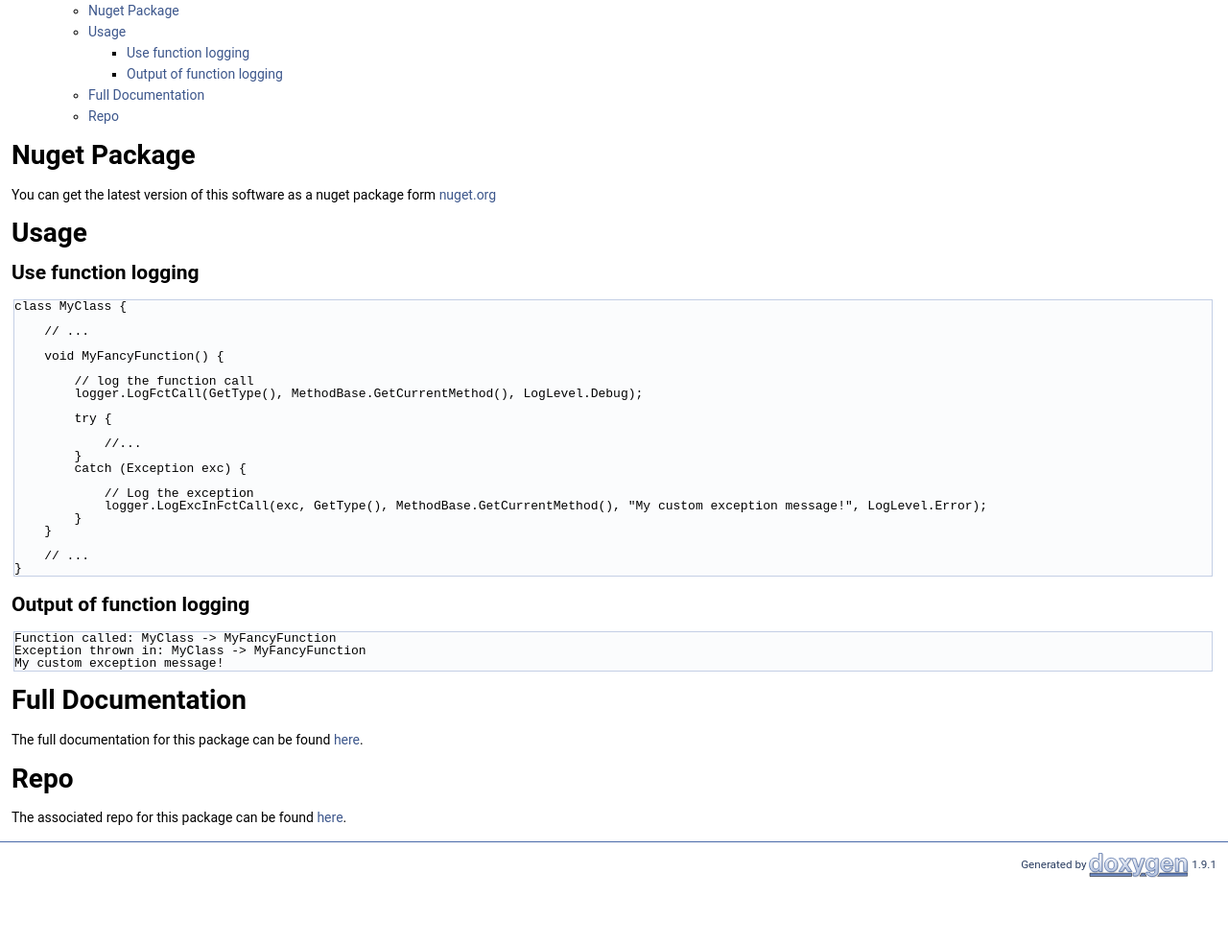
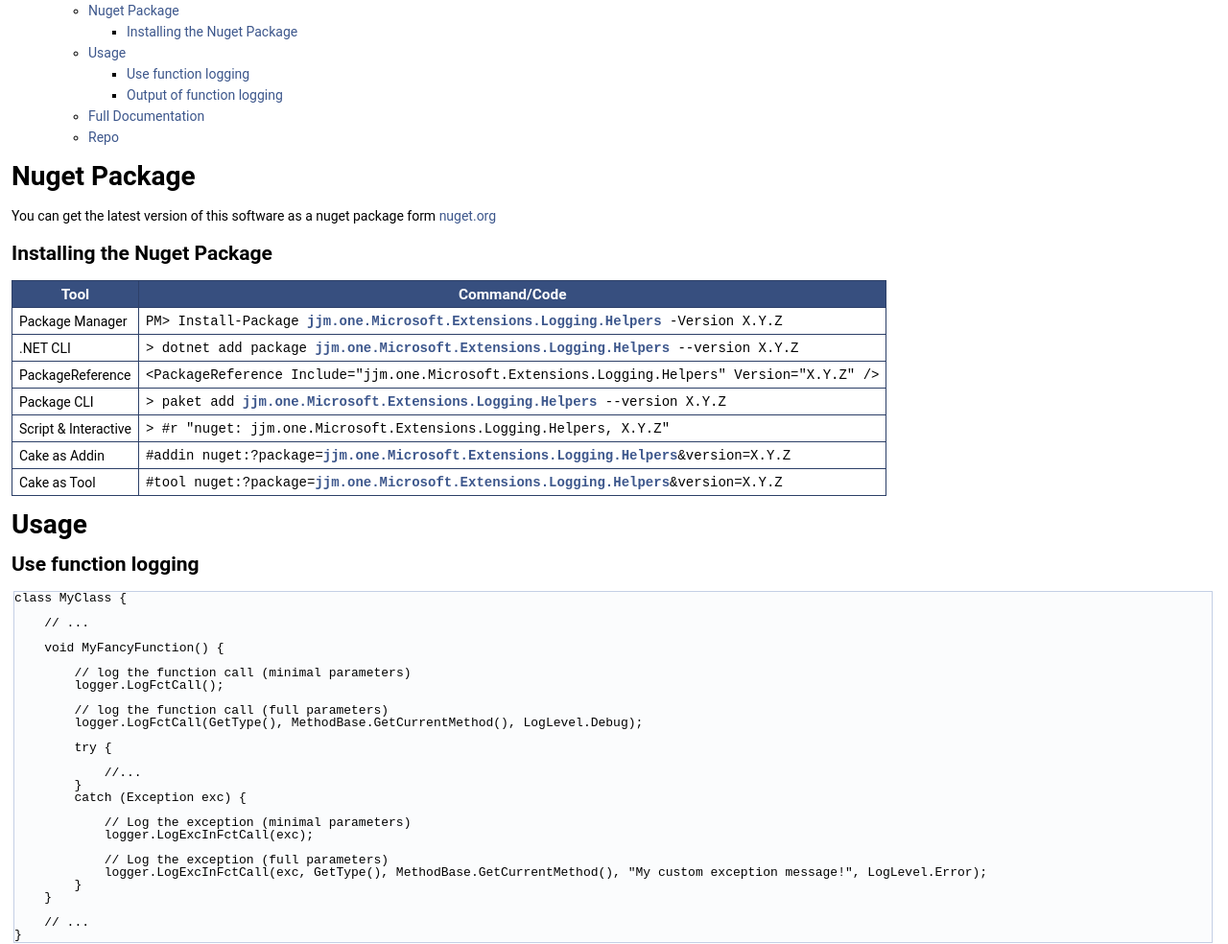
Before and after one commit to jjm-soft/jjm-soft.Microsoft.Extensions.Logging.Helpers, a plain HTML site: page develop/doc/html/index.html in a window 1280 px wide. Shown: the part 1315-2299 px from the top of the page at 96% size. Before the commit the page ends 2232 px from the top, so only its background shows below. Drawn offline with Linux system fonts and the light colour scheme.

Commit message:
Deploying to gh-pages from @ jjm-one/jjm.one.Microsoft.Extensions.Logging.Helpers@469259846b23aab4d9b6389e19be1a604d4c6207 🚀

```diff
--- a/develop/doc/html/index.html
+++ b/develop/doc/html/index.html
@@ -86,7 +86,10 @@
 <li><a href="#jjmonemicrosoftextensionslogginghelpers">jjm.one.Microsoft.Extensions.Logging.Helpers</a><ul>
 <li><a href="#status">Status</a></li>
 <li><a href="#table-of-contents">Table of contents</a></li>
-<li><a href="#nuget-package">Nuget Package</a></li>
+<li><a href="#nuget-package">Nuget Package</a><ul>
+<li><a href="#installing-the-nuget-package">Installing the Nuget Package</a></li>
+</ul>
+</li>
 <li><a href="#usage">Usage</a><ul>
 <li><a href="#use-function-logging">Use function logging</a></li>
 <li><a href="#output-of-function-logging">Output of function logging</a></li>
@@ -100,9 +103,29 @@
 <h1><a class="anchor" id="autotoc_md3"></a>
 Nuget Package</h1>
 <p>You can get the latest version of this software as a nuget package form <a href="https://www.nuget.org/packages/jjm.one.Microsoft.Extensions.Logging.Helpers/">nuget.org</a></p>
-<h1><a class="anchor" id="autotoc_md4"></a>
+<h2><a class="anchor" id="autotoc_md4"></a>
+Installing the Nuget Package</h2>
+<table class="markdownTable">
+<tr class="markdownTableHead">
+<th class="markdownTableHeadNone">Tool   </th><th class="markdownTableHeadNone">Command/Code    </th></tr>
+<tr class="markdownTableRowOdd">
+<td class="markdownTableBodyNone">Package Manager   </td><td class="markdownTableBodyNone"><code>PM&gt; Install-Package <a class="el" href="namespacejjm_1_1one_1_1Microsoft_1_1Extensions_1_1Logging_1_1Helpers.html">jjm.one.Microsoft.Extensions.Logging.Helpers</a> -Version X.Y.Z</code>    </td></tr>
+<tr class="markdownTableRowEven">
+<td class="markdownTableBodyNone">.NET CLI   </td><td class="markdownTableBodyNone"><code>&gt; dotnet add package <a class="el" href="namespacejjm_1_1one_1_1Microsoft_1_1Extensions_1_1Logging_1_1Helpers.html">jjm.one.Microsoft.Extensions.Logging.Helpers</a> --version X.Y.Z</code>    </td></tr>
+<tr class="markdownTableRowOdd">
+<td class="markdownTableBodyNone">PackageReference   </td><td class="markdownTableBodyNone"><code>&lt;PackageReference Include="jjm.one.Microsoft.Extensions.Logging.Helpers" Version="X.Y.Z" /&gt;</code>    </td></tr>
+<tr class="markdownTableRowEven">
+<td class="markdownTableBodyNone">Package CLI   </td><td class="markdownTableBodyNone"><code>&gt; paket add <a class="el" href="namespacejjm_1_1one_1_1Microsoft_1_1Extensions_1_1Logging_1_1Helpers.html">jjm.one.Microsoft.Extensions.Logging.Helpers</a> --version X.Y.Z</code>    </td></tr>
+<tr class="markdownTableRowOdd">
+<td class="markdownTableBodyNone">Script &amp; Interactive   </td><td class="markdownTableBodyNone"><code>&gt; #r "nuget: jjm.one.Microsoft.Extensions.Logging.Helpers, X.Y.Z"</code>    </td></tr>
+<tr class="markdownTableRowEven">
+<td class="markdownTableBodyNone">Cake as Addin   </td><td class="markdownTableBodyNone"><code>#addin nuget:?package=<a class="el" href="namespacejjm_1_1one_1_1Microsoft_1_1Extensions_1_1Logging_1_1Helpers.html">jjm.one.Microsoft.Extensions.Logging.Helpers</a>&amp;version=X.Y.Z</code>    </td></tr>
+<tr class="markdownTableRowOdd">
+<td class="markdownTableBodyNone">Cake as Tool   </td><td class="markdownTableBodyNone"><code>#tool nuget:?package=<a class="el" href="namespacejjm_1_1one_1_1Microsoft_1_1Extensions_1_1Logging_1_1Helpers.html">jjm.one.Microsoft.Extensions.Logging.Helpers</a>&amp;version=X.Y.Z</code>   </td></tr>
+</table>
+<h1><a class="anchor" id="autotoc_md5"></a>
 Usage</h1>
-<h2><a class="anchor" id="autotoc_md5"></a>
+<h2><a class="anchor" id="autotoc_md6"></a>
 Use function logging</h2>
 <div class="fragment"><div class="line">class MyClass {</div>
 <div class="line"> </div>
@@ -110,7 +133,10 @@
 <div class="line"> </div>
 <div class="line">    void MyFancyFunction() {</div>
 <div class="line"> </div>
-<div class="line">        // log the function call</div>
+<div class="line">        // log the function call (minimal parameters)</div>
+<div class="line">        logger.LogFctCall();</div>
+<div class="line"> </div>
+<div class="line">        // log the function call (full parameters)</div>
 <div class="line">        logger.LogFctCall(GetType(), MethodBase.GetCurrentMethod(), LogLevel.Debug);</div>
 <div class="line"> </div>
 <div class="line">        try {</div>
@@ -119,22 +145,25 @@
 <div class="line">        }</div>
 <div class="line">        catch (Exception exc) {</div>
 <div class="line"> </div>
-<div class="line">            // Log the exception</div>
+<div class="line">            // Log the exception (minimal parameters)      </div>
+<div class="line">            logger.LogExcInFctCall(exc);      </div>
+<div class="line"> </div>
+<div class="line">            // Log the exception (full parameters)</div>
 <div class="line">            logger.LogExcInFctCall(exc, GetType(), MethodBase.GetCurrentMethod(), &quot;My custom exception message!&quot;, LogLevel.Error);</div>
 <div class="line">        }</div>
 <div class="line">    }</div>
 <div class="line"> </div>
 <div class="line">    // ...</div>
 <div class="line">}</div>
-</div><!-- fragment --><h2><a class="anchor" id="autotoc_md6"></a>
+</div><!-- fragment --><h2><a class="anchor" id="autotoc_md7"></a>
 Output of function logging</h2>
 <div class="fragment"><div class="line">Function called: MyClass -&gt; MyFancyFunction</div>
 <div class="line">Exception thrown in: MyClass -&gt; MyFancyFunction</div>
 <div class="line">My custom exception message!</div>
-</div><!-- fragment --><h1><a class="anchor" id="autotoc_md7"></a>
+</div><!-- fragment --><h1><a class="anchor" id="autotoc_md8"></a>
 Full Documentation</h1>
 <p>The full documentation for this package can be found <a href="https://jjm-one.github.io/jjm.one.Microsoft.Extensions.Logging.Helpers/main/doc/html/index.html">here</a>.</p>
-<h1><a class="anchor" id="autotoc_md8"></a>
+<h1><a class="anchor" id="autotoc_md9"></a>
 Repo</h1>
 <p>The associated repo for this package can be found <a href="https://github.com/jjm-one/jjm.one.Microsoft.Extensions.Logging.Helpers">here</a>. </p>
 </div></div><!-- PageDoc -->
```
